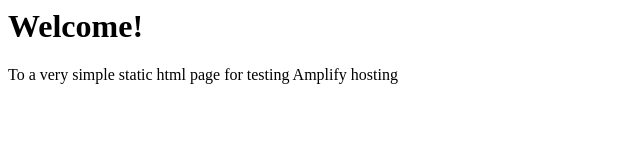
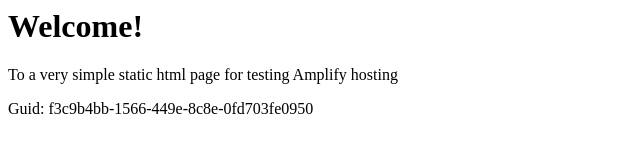
Before and after one commit to aws-aemilia-fra/Github-PR-Commit-Integration-Test-DoNotTouch-Gith-P5X5MO5I-v1-preprod-eu-central-1, a website: page src/index.html in a window 1280 px wide. Shown: the whole page, without its empty margins (0-640 px from the left). Drawn offline with Linux system fonts and the light colour scheme.

Commit message:
commit from integ tests

```diff
--- a/src/index.html
+++ b/src/index.html
@@ -1,3 +1,5 @@
+
+
 <html lang="en">
 
 <head>
@@ -10,6 +12,6 @@
 <body>
     <h1>Welcome!</h1>
     <p>To a very simple static html page for testing Amplify hosting</p>
-</body>
+    <p>Guid: f3c9b4bb-1566-449e-8c8e-0fd703fe0950</p></body>
 
 </html>
```
